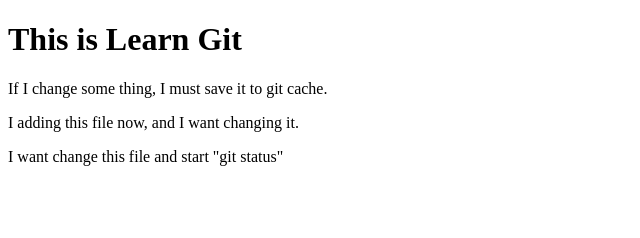
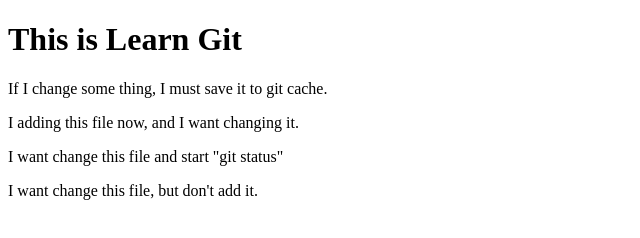
Before and after one commit to hivandu/learnGit, a plain HTML site: page index.html in a window 1280 px wide. Shown: the whole page, without its empty margins (0-640 px from the left). Drawn offline with Linux system fonts and the light colour scheme.

Commit message:
changge README, index.html and add it

```diff
--- a/index.html
+++ b/index.html
@@ -10,5 +10,6 @@
   <div><p>If I change some thing, I must save it to git cache.</p></div>
   <p>I adding this file now, and I want changing it.</p>
   <p>I want change this file and start "git status"</p>
+  <p>I want change this file, but don't add it.</p>
 </body>
 </html>
```
Also changed, not shown: 1 other file.
